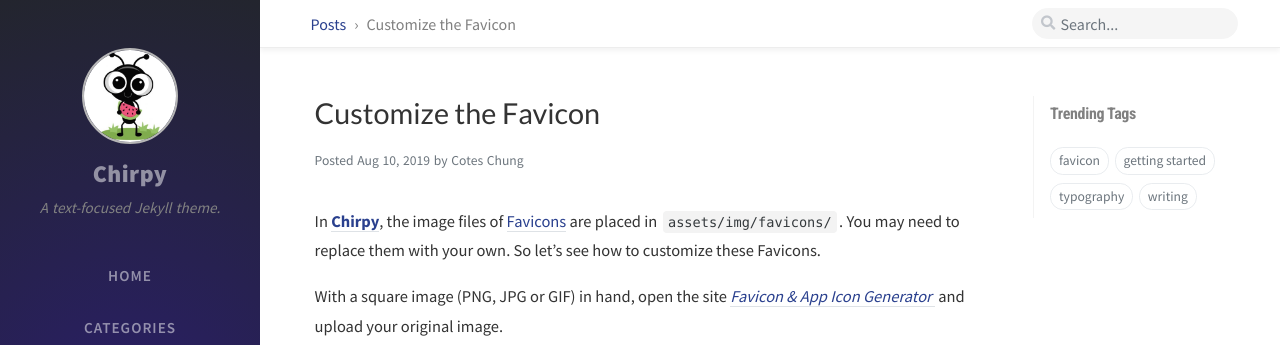
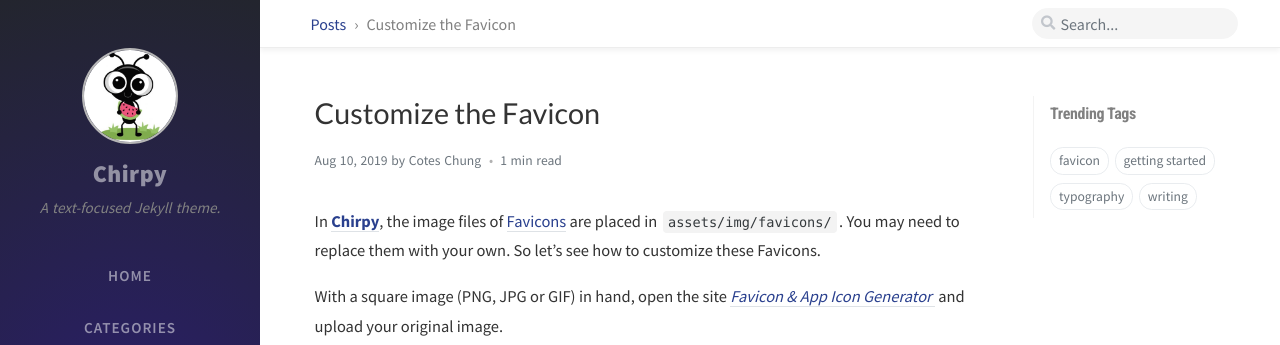
Before and after one commit to nicetrykiddo/writeups, a Jekyll site: the page built from _posts/2019-08-11-customize-the-favicon.md, in a window 1280 px wide. Shown: the top 345 px of the page. Built offline with Jekyll 4.4.1, drawn with Linux system fonts in a browser that asks for light colours; nearby versions of some CDN libraries; comment, search, counter and statistics services are not loaded.

Commit message:
Feature: Add reading time to posts

```diff
--- /dev/null
+++ b/_includes/read-time.html
@@ -0,0 +1,15 @@
+<!--
+  Calculate the post's reading time, and display the word count in tooltip
+ -->
+{% assign words = include.content | strip_html | number_of_words: "auto" %}
+
+{% assign read_time = words | divided_by: site.data.read_time.wpm %}
+
+{% unless read_time > 0 %}
+  {% assign read_time = site.data.read_time.min_time %}
+{% endunless %}
+
+<!-- return element -->
+<span class="readtime" data-toggle="tooltip" data-placement="bottom" title="{{ words }} words">
+  {{- read_time -}}{{" "}}{{- site.data.read_time.prompt -}}
+</span>
--- a/_layouts/post.html
+++ b/_layouts/post.html
@@ -18,33 +18,31 @@ layout: default
       <div class="post-meta text-muted d-flex flex-column">
         <!-- Published date and author -->
         <div>
-          Posted
           {% include timeago.html date=page.date tooltip=true %}
           by
           <span class="author">
-          {% if page.author %}
-            {{ page.author }}
-          {% else %}
-            {{ site.author }}
-          {% endif %}
+            {{ page.author | default: site.author }}
           </span>
         </div>
 
+        <div>
           <!-- lastmod -->
           {% if page.last_modified_at %}
-        <div>
+          <span>
             Updated
             {% include timeago.html date=page.last_modified_at class="lastmod" tooltip=true %}
-        </div>
+          </span>
           {% endif %}
+
+          <!-- read time -->
+          {% include read-time.html content=content %}
 
           <!-- page views -->
           {% if site.google_analytics.pv.enabled %}
-        <div>
           <span id="pv" class="pageviews"><i class="fas fa-spinner fa-spin fa-fw"></i></span>
-          views
+          {% endif %}
+
         </div>
-        {% endif %}
 
       </div> <!-- .post-meta -->
 
--- a/assets/css/home.scss
+++ b/assets/css/home.scss
@@ -29,7 +29,7 @@
       i {
         font-size: 0.73rem;
         &:not(:first-child) { // post-meta icons on the homepage
-          margin-left: 1.5rem;
+          margin-left: 1rem;
         }
       }
     }
--- a/assets/css/post.scss
+++ b/assets/css/post.scss
@@ -25,6 +25,27 @@ $prompt-newer: "{{ site.data.label.post.button.next }}";
   width: 50%;
   position: relative;
   border-color: var(--btn-border-color);
+}
+
+@mixin dot($pl: 0.2rem, $pr: 0.4rem) {
+  content: "\2022";
+  color: rgba(158, 158, 158, 0.8);
+  padding-left: $pl;
+  padding-right: $pr;
+}
+
+.post .post-meta {
+  > div:nth-child(2) {
+    > span:not(:first-child)::before {
+      @include dot;
+    }
+  }
+  #pv::after {
+    content: " views";
+  }
+  .readtime::after {
+    content: " read";
+  }
 }
 
 .post-content {
@@ -318,11 +339,7 @@ $prompt-newer: "{{ site.data.label.post.button.next }}";
   .post {
     .post-meta {
       >div:not(:first-child)::before {
-        content: "\2022";
-        color: rgba(158, 158, 158, 0.8);
-        font-weight: bold;
-        padding-left: 0.5rem;
-        padding-right: 0.3rem;
+        @include dot(.5rem, .2rem);
       }
       &.flex-column {
         -webkit-box-orient: horizontal!important;
```
Also changed, not shown: _data/read_time.yml (added, +7 -0 lines), _layouts/home.html (+6 -1 lines). Lines whose indentation alone changed are shown as unchanged.
